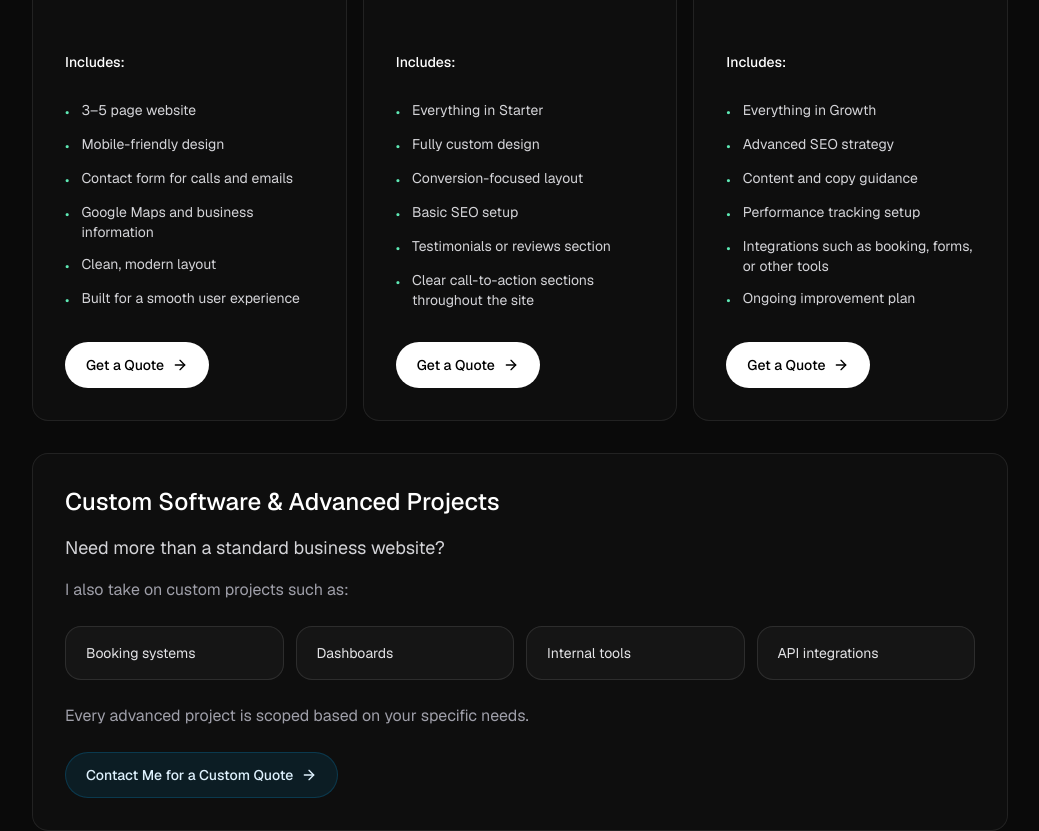
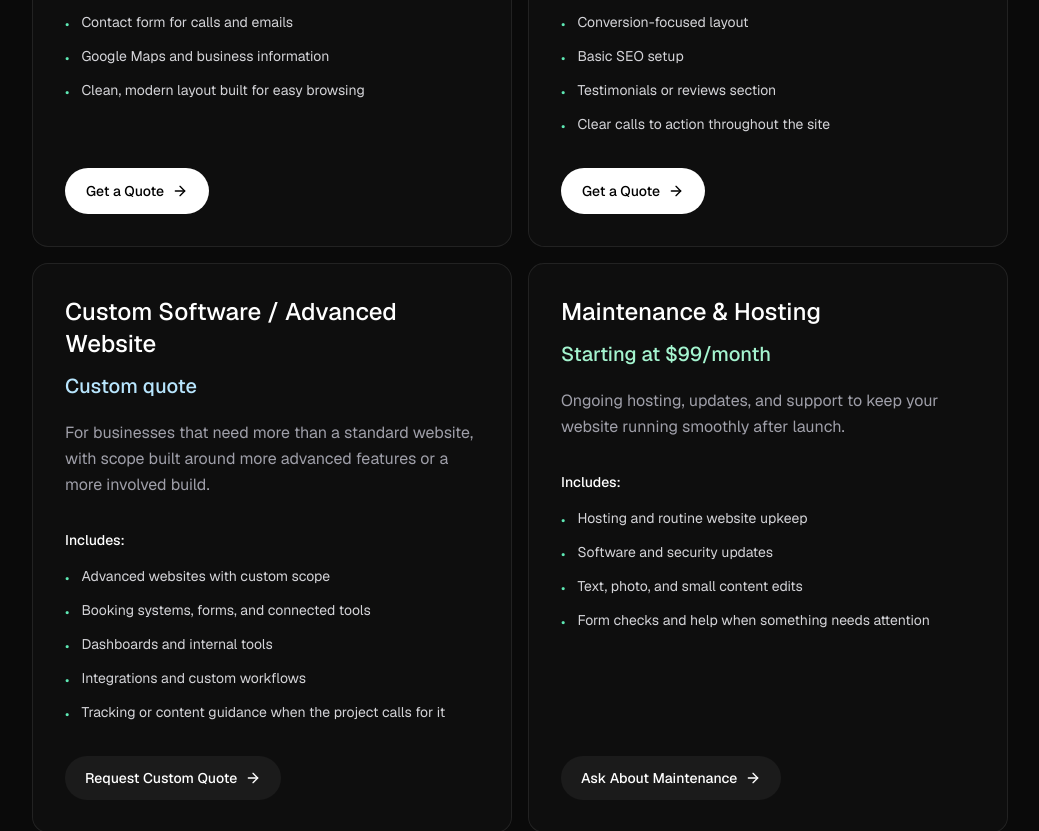
Before and after one commit to cameyer260/dev-portfolio, a Next.js app: page / in a window 1280 px wide. Shown: the part 2520-3351 px from the top of the page, without its empty margins (120-1159 px from the left). Built offline with nearby package versions, Linux system fonts and the light colour scheme.

Commit message:
feat: simplify homepage pricing tiers

```diff
--- a/app/page.tsx
+++ b/app/page.tsx
@@ -32,62 +32,81 @@ type PricingTier = {
   description: string;
   includes: readonly string[];
   cta: string;
+  cardClassName?: string;
+  priceClassName?: string;
+  ctaClassName?: string;
+  useLightCta?: boolean;
 };
 
 const pricingTiers: readonly PricingTier[] = [
   {
-    title: "Starter Website",
-    price: "Starting at $999",
+    title: "Business Website",
+    price: "Starting at $750",
     description:
-      "A simple, professional website that helps customers find your business and get in touch.",
+      "For simple, professional small-business sites that make it easy for people to find you and get in touch.",
     includes: [
       "3–5 page website",
       "Mobile-friendly design",
       "Contact form for calls and emails",
       "Google Maps and business information",
-      "Clean, modern layout",
-      "Built for a smooth user experience",
+      "Clean, modern layout built for easy browsing",
     ],
     cta: "Get a Quote",
   },
   {
     title: "Growth Website",
-    price: "Starting at $2,000",
+    price: "Starting at $1,500",
     badge: "Most Popular",
     description:
-      "A custom website designed to help your business stand out and turn more visitors into customers.",
+      "For businesses that want a more custom design and stronger lead-generation structure.",
     includes: [
-      "Everything in Starter",
-      "Fully custom design",
+      "Everything in Business Website",
+      "Custom design tailored to your business",
       "Conversion-focused layout",
       "Basic SEO setup",
       "Testimonials or reviews section",
-      "Clear call-to-action sections throughout the site",
+      "Clear calls to action throughout the site",
     ],
     cta: "Get a Quote",
+    cardClassName: "border-emerald-500/20 bg-emerald-500/[0.06]",
   },
   {
-    title: "Premium Digital Presence",
-    price: "Starting at $5,000",
+    title: "Custom Software / Advanced Website",
+    price: "Custom quote",
     description:
-      "A more complete digital presence built to support long-term growth and help your business generate more leads online.",
+      "For businesses that need more than a standard website, with scope built around more advanced features or a more involved build.",
     includes: [
-      "Everything in Growth",
-      "Advanced SEO strategy",
-      "Content and copy guidance",
-      "Performance tracking setup",
-      "Integrations such as booking, forms, or other tools",
-      "Ongoing improvement plan",
+      "Advanced websites with custom scope",
+      "Booking systems, forms, and connected tools",
+      "Dashboards and internal tools",
+      "Integrations and custom workflows",
+      "Tracking or content guidance when the project calls for it",
     ],
-    cta: "Get a Quote",
+    cta: "Request Custom Quote",
+    cardClassName: "border-sky-500/20 bg-sky-500/[0.04]",
+    priceClassName: "text-sky-200",
+    ctaClassName:
+      "border-sky-500/20 bg-sky-500/10 text-sky-100 hover:bg-sky-500/15",
+    useLightCta: false,
   },
-] as const;
-
-const advancedProjects = [
-  "Booking systems",
-  "Dashboards",
-  "Internal tools",
-  "API integrations",
+  {
+    title: "Maintenance & Hosting",
+    price: "Starting at $99/month",
+    description:
+      "Ongoing hosting, updates, and support to keep your website running smoothly after launch.",
+    includes: [
+      "Hosting and routine website upkeep",
+      "Software and security updates",
+      "Text, photo, and small content edits",
+      "Form checks and help when something needs attention",
+    ],
+    cta: "Ask About Maintenance",
+    cardClassName: "border-amber-500/20 bg-amber-500/[0.04]",
+    priceClassName: "text-amber-200",
+    ctaClassName:
+      "border-amber-500/20 bg-amber-500/10 text-amber-100 hover:bg-amber-500/15",
+    useLightCta: false,
+  },
 ] as const;
 
 // --- Navigation Dock ---
@@ -363,18 +382,15 @@ export default function PortfolioPage() {
           <div className="max-w-3xl">
             <h2 className="text-3xl font-medium text-white">Services & Pricing</h2>
             <p className="mt-4 text-lg text-zinc-400 leading-relaxed">
-              Every project is customized. These are starting points.
+              Simple starting points for small-business websites, custom builds, and ongoing support.
             </p>
           </div>
 
-          <div className="grid gap-4 xl:grid-cols-3">
+          <div className="grid gap-4 lg:grid-cols-2">
             {pricingTiers.map((tier) => (
               <SpotlightCard
                 key={tier.title}
-                className={[
-                  "h-full p-8",
-                  tier.badge ? "border-emerald-500/20 bg-emerald-500/[0.06]" : "",
-                ].join(" ")}
+                className={["h-full p-8", tier.cardClassName ?? ""].join(" ")}
               >
                 <div className="relative flex h-full flex-col">
                   {tier.badge ? (
@@ -383,19 +399,21 @@ export default function PortfolioPage() {
                     </span>
                   ) : null}
 
-                  <div className={tier.badge ? "pr-28 xl:min-h-[5rem]" : "xl:min-h-[5rem]"}>
-                    <h3 className="max-w-[12rem] text-2xl font-medium text-white">{tier.title}</h3>
+                  <div className={tier.badge ? "pr-28" : ""}>
+                    <h3 className="text-2xl font-medium text-white">{tier.title}</h3>
                   </div>
 
-                  <div className="mt-3 xl:min-h-[3.5rem]">
-                    <p className="text-xl font-medium text-emerald-200">{tier.price}</p>
+                  <div className="mt-3">
+                    <p className={["text-xl font-medium text-emerald-200", tier.priceClassName ?? ""].join(" ")}>
+                      {tier.price}
+                    </p>
                   </div>
 
-                  <p className="mt-5 text-sm leading-relaxed text-zinc-400 xl:min-h-[7.5rem] md:text-base">
+                  <p className="mt-5 text-sm leading-relaxed text-zinc-400 md:text-base">
                     {tier.description}
                   </p>
 
-                  <div className="mt-8 xl:min-h-[2rem]">
+                  <div className="mt-8">
                     <p className="text-sm font-medium text-white">Includes:</p>
                   </div>
 
@@ -413,7 +431,13 @@ export default function PortfolioPage() {
                   <div className="mt-auto pt-8">
                     <a
                       href="#contact"
-                      className="inline-flex w-fit items-center gap-2 rounded-full border border-white/10 bg-white px-5 py-3 text-sm font-medium text-black transition-colors hover:bg-zinc-200"
+                      className={[
+                        "inline-flex w-fit items-center gap-2 rounded-full px-5 py-3 text-sm font-medium transition-colors",
+                        tier.useLightCta === false
+                          ? "border-white/10 bg-white/5 text-white hover:bg-white/10"
+                          : "border border-white/10 bg-white text-black hover:bg-zinc-200",
+                        tier.ctaClassName ?? "",
+                      ].join(" ")}
                     >
                       {tier.cta} <ArrowRight className="h-4 w-4" />
                     </a>
@@ -422,39 +446,6 @@ export default function PortfolioPage() {
               </SpotlightCard>
             ))}
           </div>
-
-          <SpotlightCard className="p-8 border-sky-500/20 bg-sky-500/[0.04]">
-            <div className="space-y-6">
-              <div className="max-w-3xl">
-                <h3 className="text-2xl font-medium text-white">Custom Software & Advanced Projects</h3>
-                <p className="mt-4 text-lg text-zinc-300">Need more than a standard business website?</p>
-                <p className="mt-4 text-zinc-400">I also take on custom projects such as:</p>
-              </div>
-
-              <div className="grid gap-3 sm:grid-cols-2 lg:grid-cols-4">
-                {advancedProjects.map((item) => (
-                  <div
-                    key={item}
-                    className="rounded-2xl border border-white/10 bg-white/[0.03] px-5 py-4 text-sm text-zinc-200"
-                  >
-                    {item}
-                  </div>
-                ))}
-              </div>
-
-              <div>
-                <p className="text-zinc-400">
-                  Every advanced project is scoped based on your specific needs.
-                </p>
-                <a
-                  href="#contact"
-                  className="mt-6 inline-flex items-center gap-2 rounded-full border border-sky-500/20 bg-sky-500/10 px-5 py-3 text-sm font-medium text-sky-100 transition-colors hover:bg-sky-500/15"
-                >
-                  Contact Me for a Custom Quote <ArrowRight className="h-4 w-4" />
-                </a>
-              </div>
-            </div>
-          </SpotlightCard>
         </section>
 
         {/* INTERACTIVE RESUME */}
```
Also changed, not shown: 1 other file (tests, documents, lock files or other folders).
